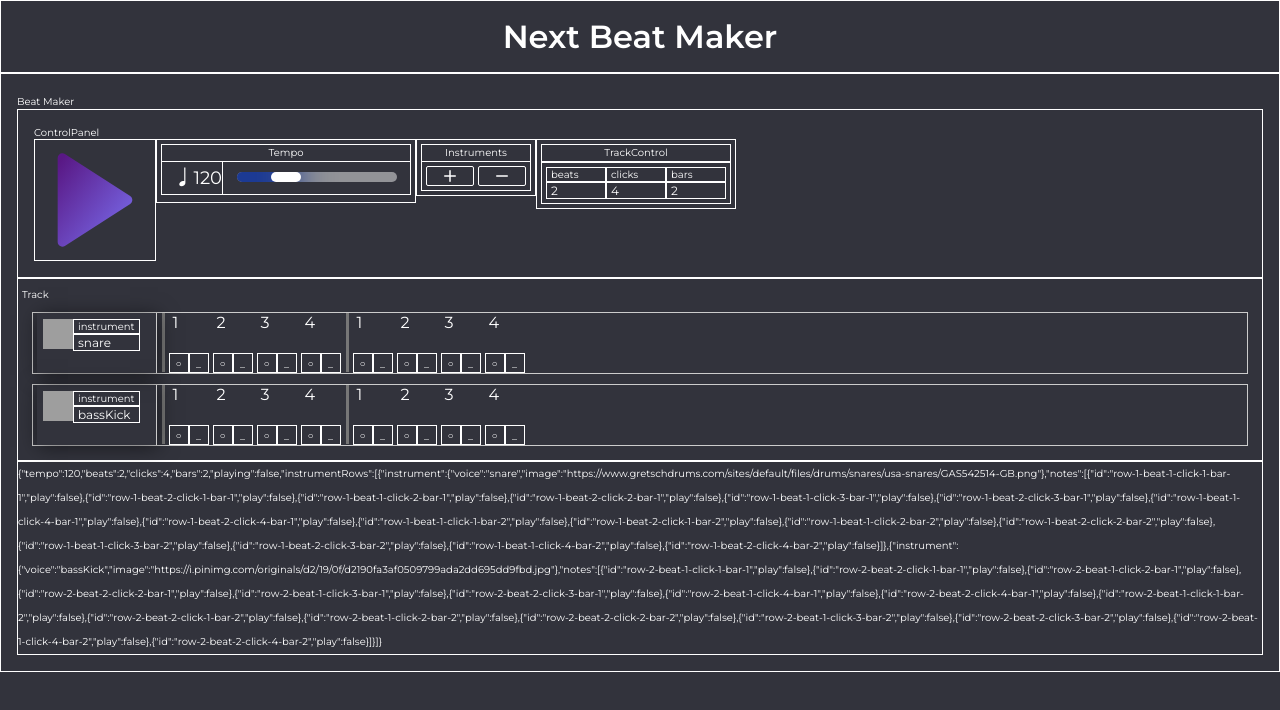
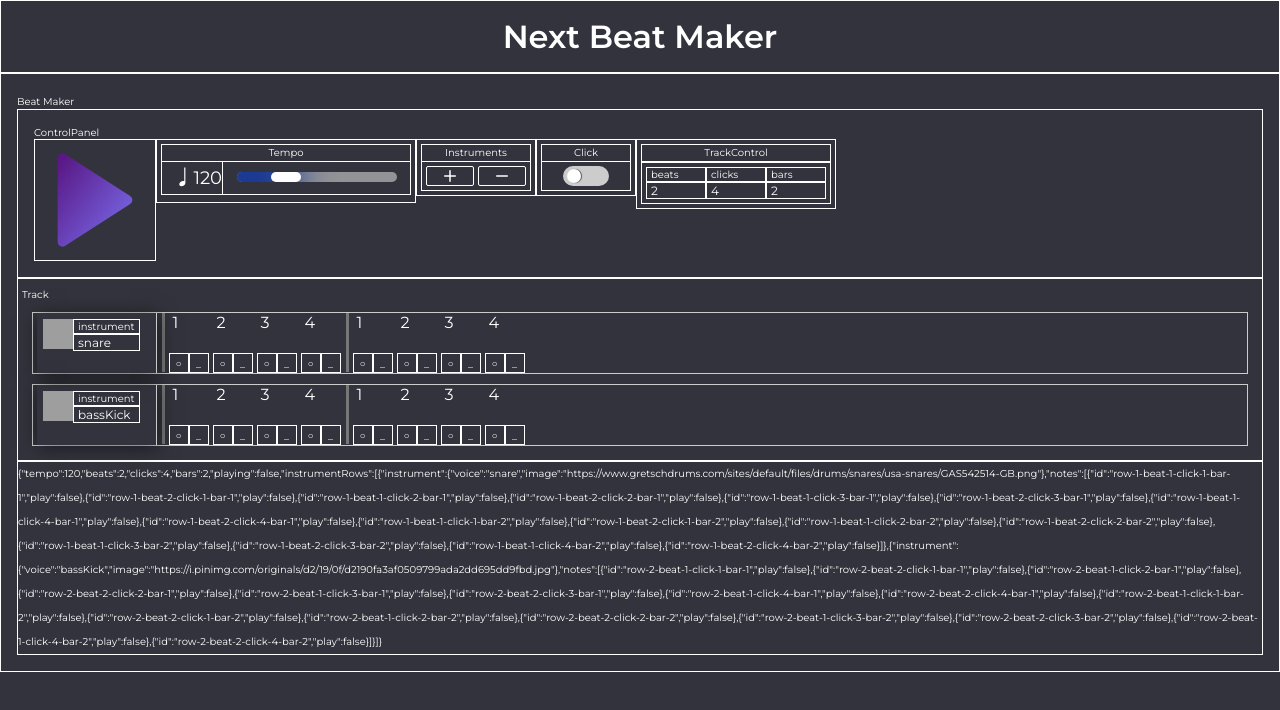
Before and after one commit to mrChernicharo/next-beat2, a Next.js app: page / in a window 1280 px wide. Shown: the top 710 px of the page. Built offline with nearby package versions, Linux system fonts and the light colour scheme; grey boxes are pictures that could not be loaded; a web font is replaced by a local one.

Commit message:
click control

```diff
--- /dev/null
+++ b/src/components/BeatMaker/ControlPanel/ClickControl/ClickControl.tsx
@@ -0,0 +1,102 @@
+import styled from 'styled-components';
+
+export default function ClickControl() {
+  return (
+    <Container>
+      <div className="top">
+        <span>Click</span>
+      </div>
+      <div className="bottom">
+        <label className="switch">
+          <input type="checkbox" />
+          <span className="slider"></span>
+        </label>
+      </div>
+    </Container>
+  );
+}
+
+const Container = styled.div`
+  border: 1px solid;
+  display: flex;
+  flex-direction: column;
+  padding: 4px;
+  width: 100px;
+  height: 57px;
+
+  .top {
+    border: 1px solid;
+    display: flex;
+    justify-content: center;
+
+    span {
+      line-height: 16px;
+    }
+  }
+
+  .bottom {
+    border: 1px solid;
+    border-top: none;
+    display: flex;
+    justify-content: center;
+    padding: 4px;
+
+    .switch {
+      position: relative;
+      display: inline-block;
+      width: 46px;
+      height: 20px;
+    }
+
+    .switch input {
+      opacity: 0;
+      width: 0;
+      height: 0;
+    }
+
+    .slider {
+      position: absolute;
+      cursor: pointer;
+      top: 0;
+      left: 0;
+      right: 0;
+      bottom: 0;
+      background-color: #ccc;
+      -webkit-transition: 0.4s;
+      transition: 0.4s;
+      border-radius: 28px;
+    }
+
+    .slider:before {
+      position: absolute;
+      content: '';
+      height: 14px;
+      width: 14px;
+      left: 4px;
+      bottom: 3px;
+      background-color: white;
+      -webkit-transition: 0.4s;
+      transition: 0.4s;
+      border-radius: 50%;
+      box-shadow: 1px 0px 1px 0px rgba(0, 0, 0, 0.6);
+    }
+
+    input:checked + .slider {
+      background-image: linear-gradient(45deg, rgb(33, 150, 243), rgb(28, 58, 148));
+      /* background-color: rgb(33, 150, 243); */
+    }
+
+    input:focus + .slider {
+      box-shadow: 0px 0px 4px 1px #2196f3;
+    }
+
+    input:checked + .slider:before {
+      -webkit-transform: translateX(22px);
+      -ms-transform: translateX(22px);
+      transform: translateX(22px);
+    }
+  }
+`;
+// background-image: linear-gradient(45deg, rgb(33, 150, 243), rgb(28, 58, 148));
+
+// rgb(94,117,162), rgb(73,125,189), rgb(28,58,148)
--- a/src/components/BeatMaker/ControlPanel/ControlPanel.tsx
+++ b/src/components/BeatMaker/ControlPanel/ControlPanel.tsx
@@ -1,6 +1,7 @@
 import React from 'react';
 import { ControlPanelContainer } from '../../../styles/ControlPanelStyles';
 import { IInstrument, IInstrumentRow } from '../../../utils/initialValues';
+import ClickControl from './ClickControl/ClickControl';
 import { InstrumentsControl } from './InstrumentsControl/InstrumentsControl';
 import { PlayPause } from './PlayPause/PlayPause';
 import TempoSlider from './TempoSlider/TempoSlider';
@@ -48,6 +49,7 @@ export function ControlPanel({
           instruments={instruments}
           setInstruments={setInstruments}
         />
+        <ClickControl />
         <TrackControl
           clicks={clicks}
           beats={beats}
--- a/src/styles/AppSelectStyles.tsx
+++ b/src/styles/AppSelectStyles.tsx
@@ -20,6 +20,10 @@ export const AppSelectContainer = styled.div`
     border: 1px solid;
     font-size: 10px;
     padding: 0 4px;
+
+    &:focus {
+      box-shadow: 0px 0px 4px 1px #2196f3;
+    }
   }
   .value {
     border: 1px solid;
@@ -28,7 +32,7 @@ export const AppSelectContainer = styled.div`
     cursor: pointer;
 
     &:hover {
-      background: #02ffab;
+      background: #2196f3;
     }
   }
   .dropdown {
@@ -45,7 +49,7 @@ export const AppSelectContainer = styled.div`
       z-index: ${(props: ISelectProps) => (props.opened ? 5 : 4)};
 
       &:hover {
-        background: #02ffab;
+        background: #2196f3;
       }
     }
   }
```
